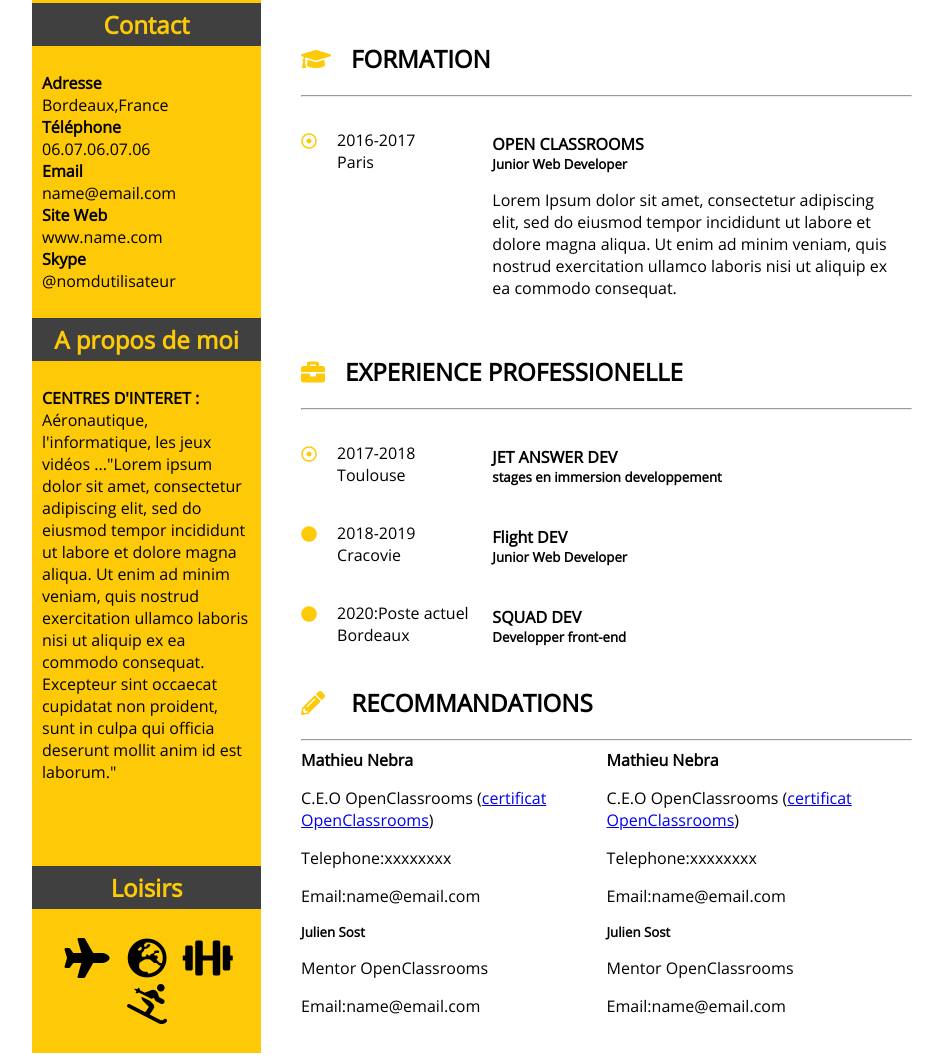
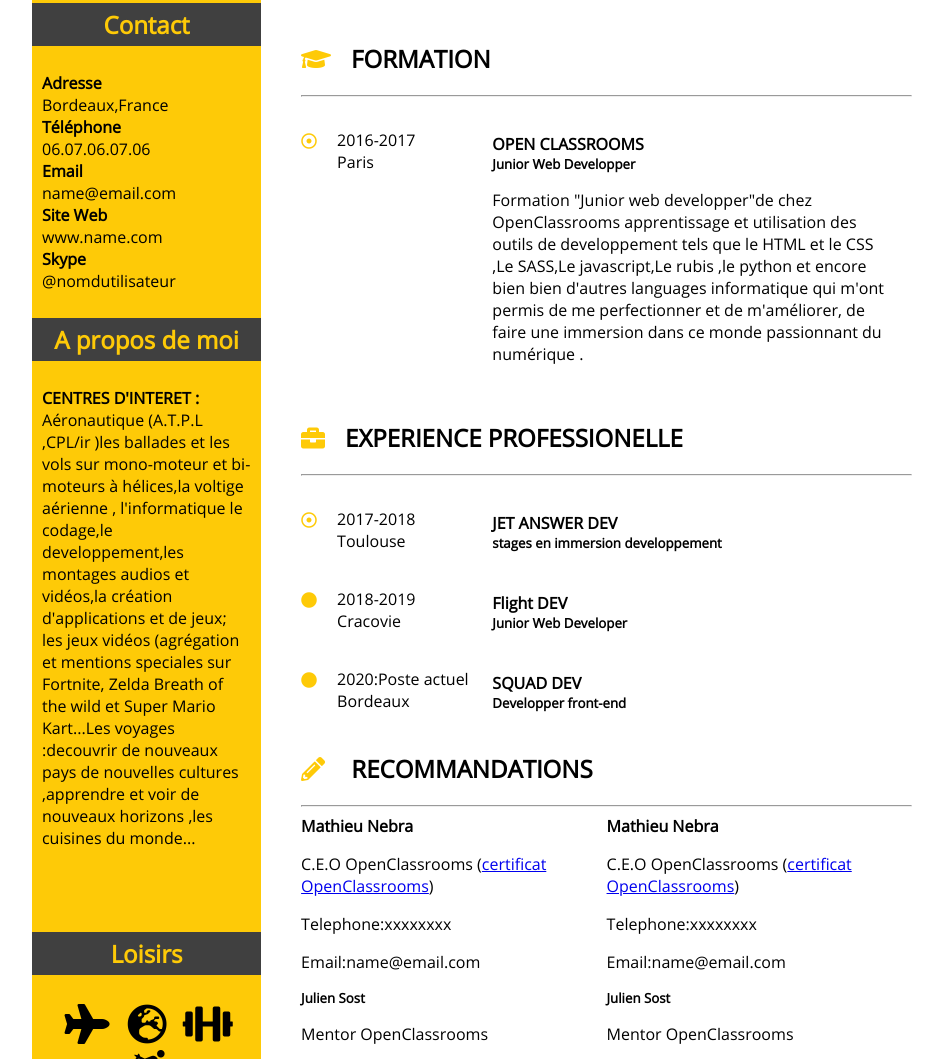
Before and after one commit to Bear-Lord/Bear-Lord.github.io, a plain HTML site: page p2/index.html in a window 1280 px wide. Shown: the part 223-1282 px from the top of the page, without its empty margins (158-1101 px from the left). Drawn offline with Linux system fonts and the light colour scheme.

Commit message:
last update

```diff
--- a/p2/index.html
+++ b/p2/index.html
@@ -58,7 +58,7 @@
 			<section class="a_propos">
 				<h2> A propos de moi  </h2>
 
-				<p class="padding_10"> <strong>CENTRES D'INTERET :</strong><br> Aéronautique, l'informatique, les jeux vidéos ..."Lorem ipsum dolor sit amet, consectetur adipiscing elit, sed do eiusmod tempor incididunt ut labore et dolore magna aliqua. Ut enim ad minim veniam, quis nostrud exercitation ullamco laboris nisi ut aliquip ex ea commodo consequat.  Excepteur sint occaecat cupidatat non proident, sunt in culpa qui officia deserunt mollit anim id est laborum." </p>
+				<p class="padding_10"> <strong>CENTRES D'INTERET :</strong><br> Aéronautique (A.T.P.L ,CPL/ir )les ballades et les vols sur mono-moteur et bi-moteurs à hélices,la voltige aérienne , l'informatique le codage,le developpement,les montages audios et vidéos,la création d'applications et de jeux; les jeux vidéos (agrégation et mentions speciales sur Fortnite, Zelda Breath of the wild et Super Mario Kart...Les voyages :decouvrir de nouveaux pays de nouvelles cultures ,apprendre et voir de nouveaux horizons ,les cuisines du monde...</p>
 
 			</section>
 
@@ -89,9 +89,9 @@
 						</div>
 						<div class="list-right-part">
 							<h4>OPEN CLASSROOMS</h4>
-							<h5>Junior Web Developer</h5>
+							<h5>Junior Web Developper</h5>
 							<p>
-								Lorem Ipsum dolor sit amet, consectetur adipiscing elit, sed do eiusmod tempor incididunt ut labore et dolore magna aliqua. Ut enim ad minim veniam, quis nostrud exercitation ullamco laboris nisi ut aliquip ex ea commodo consequat.
+								Formation "Junior web developper"de chez OpenClassrooms apprentissage et utilisation des outils de developpement tels que le HTML et le CSS ,Le SASS,Le javascript,Le rubis ,le python et encore bien bien d'autres languages informatique qui m'ont permis de me perfectionner et de m'améliorer, de faire une immersion dans ce monde passionnant du numérique .
 							</p>
 						</div>
 					</li>
```
